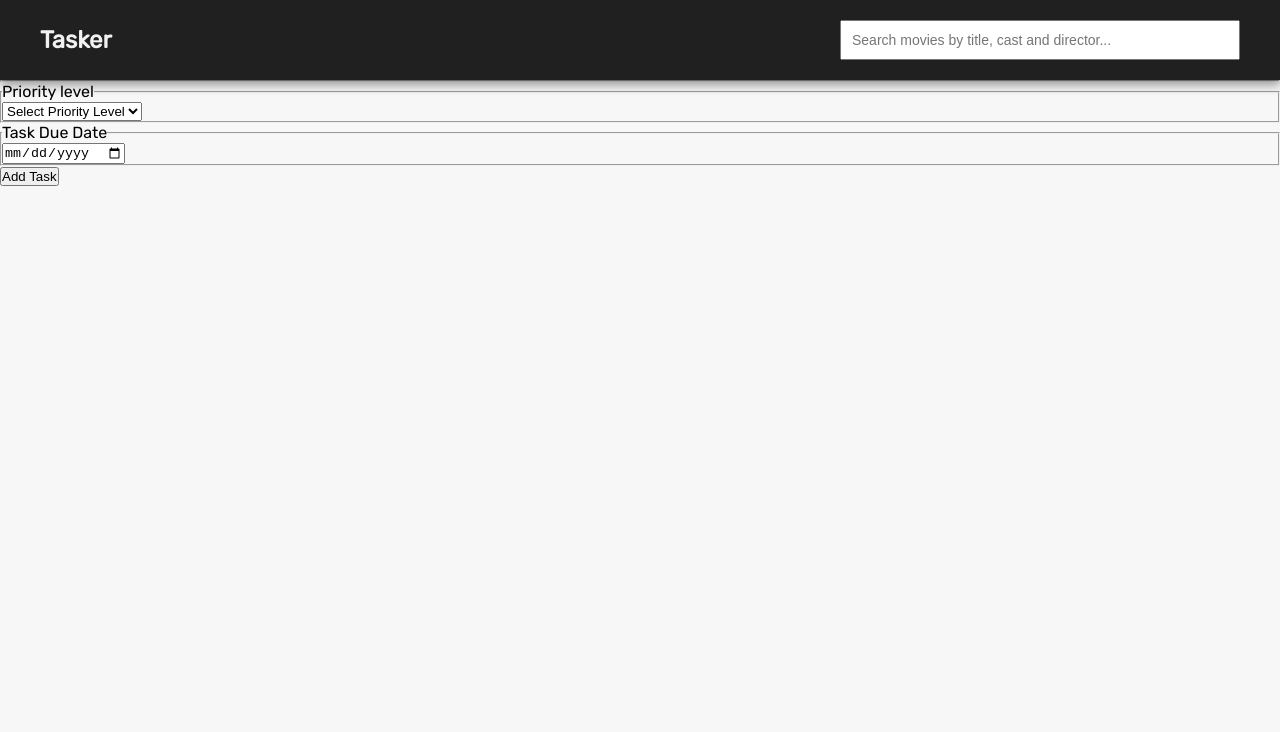
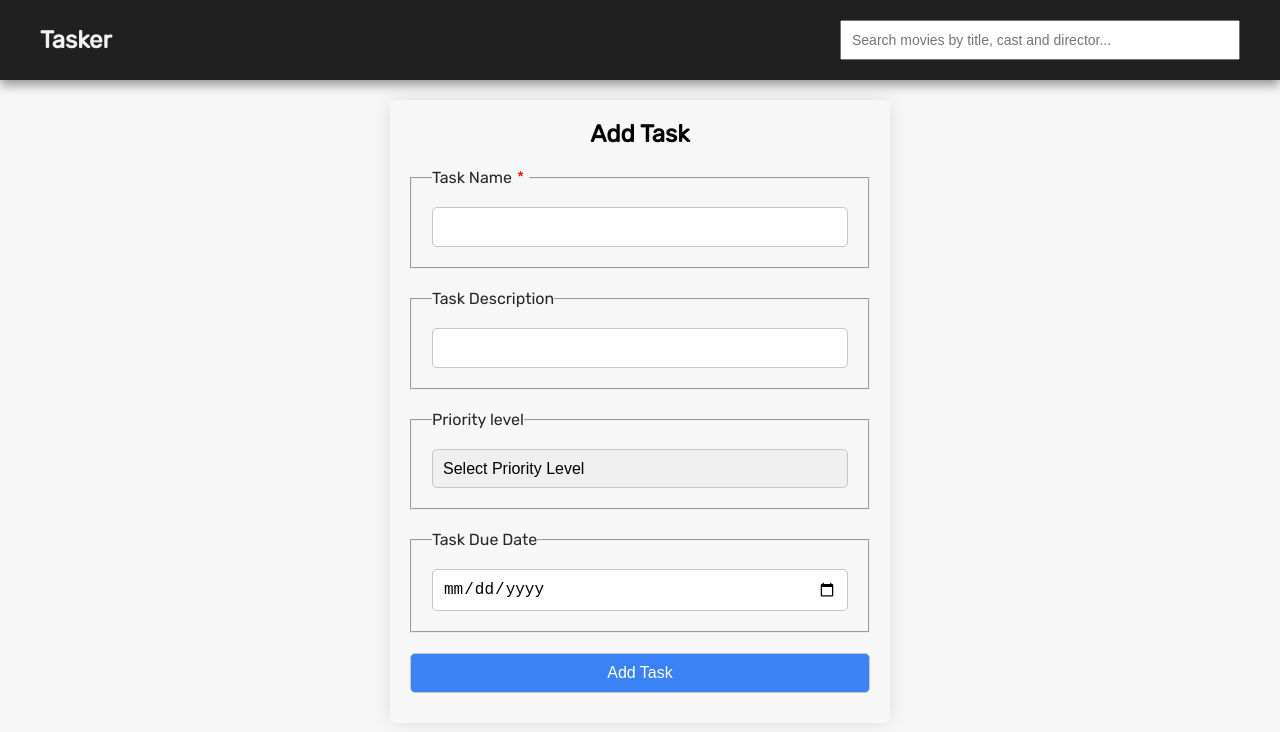
Before and after one commit to OmkarPatil50/tasker, a React (Create React App) app: page /add in a window 1280 px wide. Shown: the top 732 px of the page. Built offline with nearby package versions, Linux system fonts and the light colour scheme.

Commit message:
Style: TaskForm css

```diff
--- a/src/components/Navbar/Navbar.css
+++ b/src/components/Navbar/Navbar.css
@@ -7,7 +7,7 @@
     justify-content: space-between;
     padding: 20px 40px;
     align-items: center;
-    position: fixed;
+    position: sticky;
     top: 0;
     left: 0;
     right: 0;
--- /dev/null
+++ b/src/pages/TaskForm/TaskForm.css
@@ -0,0 +1,57 @@
+.task-form {
+  max-width: 500px;
+  margin: 20px auto;
+  padding: 20px;
+  background-color: var(--lynx-white-color);
+  border-radius: 5px;
+  box-shadow: 0px 0px 20px rgba(0, 0, 0, 0.1);
+}
+
+.form-heading {
+  text-align: center;
+  margin-bottom: 20px;
+}
+
+.task-fieldset {
+  margin-bottom: 20px;
+  padding: 10px 20px;
+}
+
+.task-legend {
+  font-size: var(--s-size);
+  color: var(--black-color);
+  margin-bottom: 10px;
+}
+
+.task-name::after {
+  content: "*";
+  color: red;
+  padding: 5px;
+}
+
+.task-input,
+.task-select,
+.task-button {
+  width: 100%;
+  padding: 10px;
+  margin-bottom: 10px;
+  font-size: var(--s-size);
+  border: 1px solid var(--lynx-gray-color);
+  border-radius: 5px;
+  cursor: pointer;
+}
+
+.task-select {
+  appearance: none;
+}
+
+.task-button {
+  background-color: var(--action-color);
+  color: var(--white-color);
+  cursor: pointer;
+  transition: background-color 0.3s ease;
+}
+
+.task-button:hover {
+  background-color: #2c68b6;
+}
--- a/src/pages/TaskForm/TaskForm.jsx
+++ b/src/pages/TaskForm/TaskForm.jsx
@@ -1,11 +1,12 @@
 import React, { useContext, useEffect, useState } from "react";
 import { useLocation } from "react-router-dom";
 import { TaskContext } from "../../context/TaskContextProvider";
+import "./TaskForm.css";
 
 const TaskForm = () => {
   const location = useLocation();
 
-  const { state, dispatch } = useContext(TaskContext);
+  const { dispatch } = useContext(TaskContext);
 
   const [isEditForm, setIsEditForm] = useState(false);
   const [taskDetails, setTaskDetails] = useState({
@@ -36,31 +37,37 @@ const TaskForm = () => {
     dispatch({ type: "ADD_TASK", payload: taskDetails });
   };
 
-
   return (
-    <form onChange={changeHandler} onSubmit={submitHandler}>
-      <fieldset>
-        <legend>Task Name</legend>
-        <input type="text" name="name" />
+    <form
+      className="task-form"
+      onChange={changeHandler}
+      onSubmit={submitHandler}
+    >
+      <h2 className="form-heading">{isEditForm ? "Edit" : "Add"} Task</h2>
+      <fieldset className="task-fieldset">
+        <legend className="task-legend task-name">Task Name</legend>
+        <input className="task-input" type="text" name="name" required/>
       </fieldset>
-      <fieldset>
-        <legend>Task Description</legend>
-        <input type="text" required name="description" />
+      <fieldset className="task-fieldset">
+        <legend className="task-legend">Task Description</legend>
+        <input className="task-input" type="text" name="description" />
       </fieldset>
-      <fieldset>
-        <legend>Priority level</legend>
-        <select name="priority" id="priority">
+      <fieldset className="task-fieldset">
+        <legend className="task-legend">Priority level</legend>
+        <select className="task-select" name="priority" id="priority">
           <option value="">Select Priority Level</option>
           <option value="low">Low</option>
           <option value="medium">Medium</option>
           <option value="hard">Hard</option>
         </select>
       </fieldset>
-      <fieldset>
-        <legend>Task Due Date</legend>
-        <input type="date" name="dueDate" />
+      <fieldset className="task-fieldset">
+        <legend className="task-legend">Task Due Date</legend>
+        <input className="task-input" type="date" name="dueDate" />
       </fieldset>
-      <button type="submit">{isEditForm ? "Edit" : "Add"} Task</button>
+      <button className="task-button" type="submit">
+        {isEditForm ? "Edit" : "Add"} Task
+      </button>
     </form>
   );
 };
```
